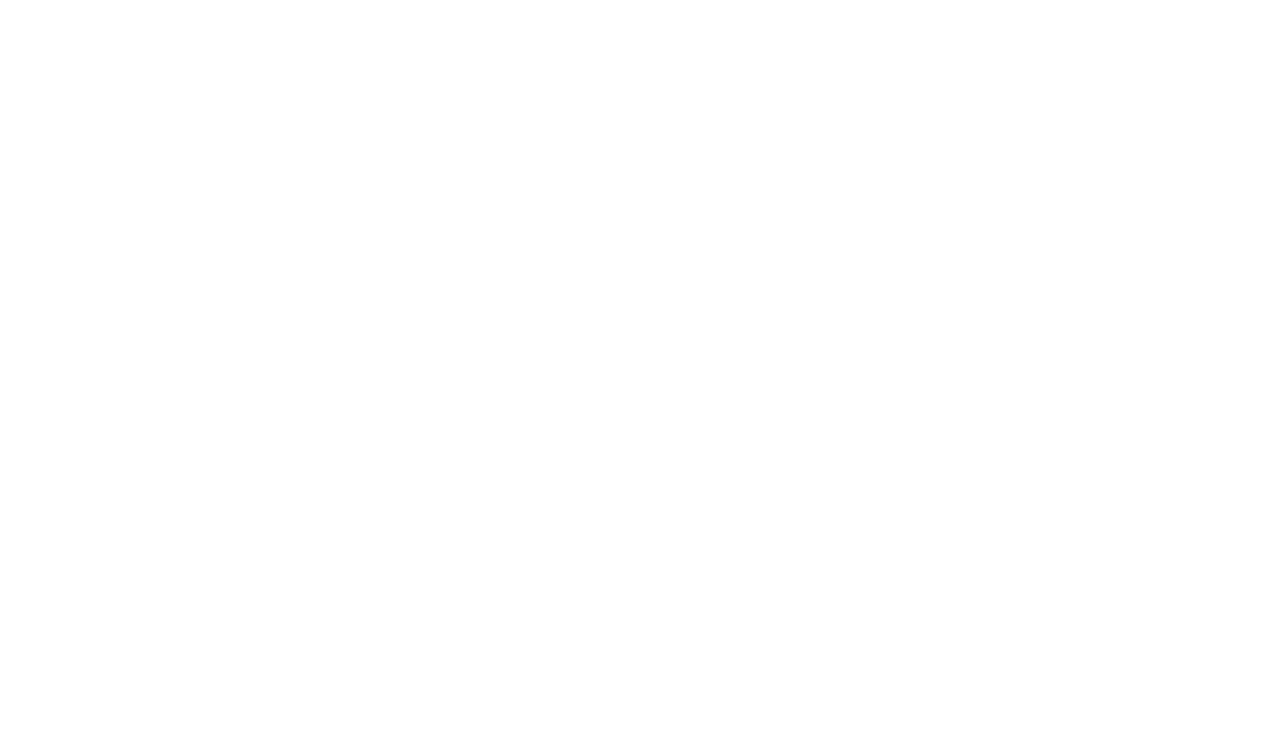
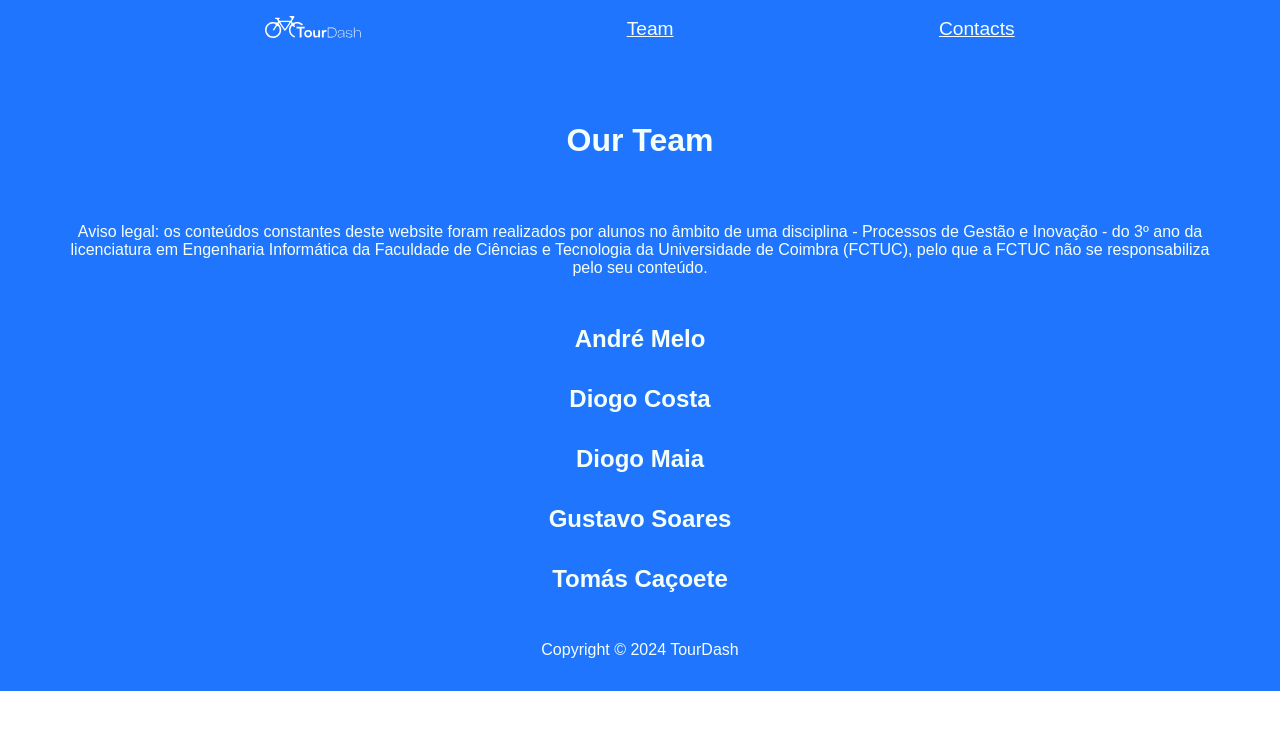
Before and after one commit to TomasCacoete/tour-dash, a React (Vite) app: page /tour-dash/team in a window 1280 px wide. Before the commit this address had no page. Shown: the top 730 px of the page. Built offline with nearby package versions, Linux system fonts and the light colour scheme; a web font is replaced by a local one.

Commit message:
team page

```diff
--- a/src/App.jsx
+++ b/src/App.jsx
@@ -1,5 +1,6 @@
 import { BrowserRouter as Router, Routes, Route } from 'react-router-dom';
 import LandingPage from './pages/LandingPage/LandingPage';
+import TeamPage from './pages/TeamPage/TeamPage';
 
 function App()  {
   return (
@@ -7,6 +8,7 @@
       <Router>
             <Routes>
               <Route path="/tour-dash" element={<LandingPage/>}/>
+              <Route path="/tour-dash/team" element={<TeamPage/>}/>
             </Routes>
       </Router>
     </>
--- a/src/components/Navbar/Navbar.css
+++ b/src/components/Navbar/Navbar.css
@@ -0,0 +1,22 @@
+nav {
+    display: flex;
+    align-items: center;
+    justify-content: space-evenly;
+
+    padding: 1rem 0;
+}
+
+.nav-logo {
+    width: 6rem;
+    cursor: pointer;
+}
+
+.nav-element {
+    font-size: 1.2rem;
+    text-decoration: underline;
+    cursor: pointer;
+}
+
+a {
+    all: unset;
+}
--- a/src/components/Navbar/Navbar.jsx
+++ b/src/components/Navbar/Navbar.jsx
@@ -0,0 +1,13 @@
+import "./Navbar.css"
+
+import LogoWhite from "../../assets/logo-white.svg"
+
+export default function Navbar(){
+    return(
+        <nav>
+            <a href="/tour-dash/"><img className="nav-logo" src={LogoWhite}/></a>
+            <a href="/tour-dash/team" className="nav-element">Team</a>
+            <a href="/tour-dash/#contacts" className="nav-element">Contacts</a>
+        </nav>
+    )
+}
--- a/src/pages/LandingPage/LandingPage.css
+++ b/src/pages/LandingPage/LandingPage.css
@@ -59,6 +59,8 @@
     justify-content: space-evenly;
     flex-wrap: wrap;
     gap: 2rem;
+
+    padding: 0 2rem;
 }
 
 .card {
--- a/src/pages/LandingPage/LandingPage.jsx
+++ b/src/pages/LandingPage/LandingPage.jsx
@@ -8,9 +8,12 @@
 
 import placeholder from "../../assets/placeholder.svg"
 
+import Navbar from '../../components/Navbar/Navbar'
+
 export default function LandingPage(){
     return(
         <div className="landing-container">
+            <Navbar/>
             <div className="landing">
                 <div className="info">
                     <img src={LogoWhite}/>
@@ -63,7 +66,7 @@
 
             </div>
 
-            <h2>Contacts</h2>
+            <h2 id="contacts">Contacts</h2>
 
             <div className="contacts-container">
 
--- /dev/null
+++ b/src/pages/TeamPage/TeamPage.css
@@ -0,0 +1,23 @@
+.team-page-container {
+    color: #F5FFFA;
+    background-color: #1F75FE;
+}
+
+.legal-warning {
+    width: 100%;
+    padding: 0 4rem;
+    text-align: center;
+}
+
+.members {
+    padding: 3rem 0;
+    width: 100%;
+    text-align: center;
+
+    display: flex;
+    flex-direction: column;
+    gap: 2rem;
+
+    font-size: 1.5rem;
+    font-weight: 600;
+}
--- /dev/null
+++ b/src/pages/TeamPage/TeamPage.jsx
@@ -0,0 +1,27 @@
+import "./TeamPage.css"
+
+import Navbar from "../../components/Navbar/Navbar";
+
+export default function TeamPage(){
+    return(
+        <div className="team-page-container">
+            <Navbar/>
+
+            <h2>Our Team</h2>
+
+            <div className="legal-warning">
+                Aviso legal: os conteúdos constantes deste website foram realizados por alunos no âmbito de uma disciplina - Processos de Gestão e Inovação - do 3º ano da licenciatura em Engenharia Informática da Faculdade de Ciências e Tecnologia da Universidade de Coimbra (FCTUC), pelo que a FCTUC não se responsabiliza pelo seu conteúdo.
+            </div>
+
+            <div className="members">
+                <div>André Melo</div>
+                <div>Diogo Costa</div>
+                <div>Diogo Maia</div>
+                <div>Gustavo Soares</div>
+                <div>Tomás Caçoete</div>
+            </div>
+
+            <div className="copywrite">Copyright © 2024 TourDash</div>
+        </div>
+    )
+}
```
Also changed, not shown: src/components/Footer/Footer.css (deleted), src/components/Footer/Footer.jsx (deleted).
